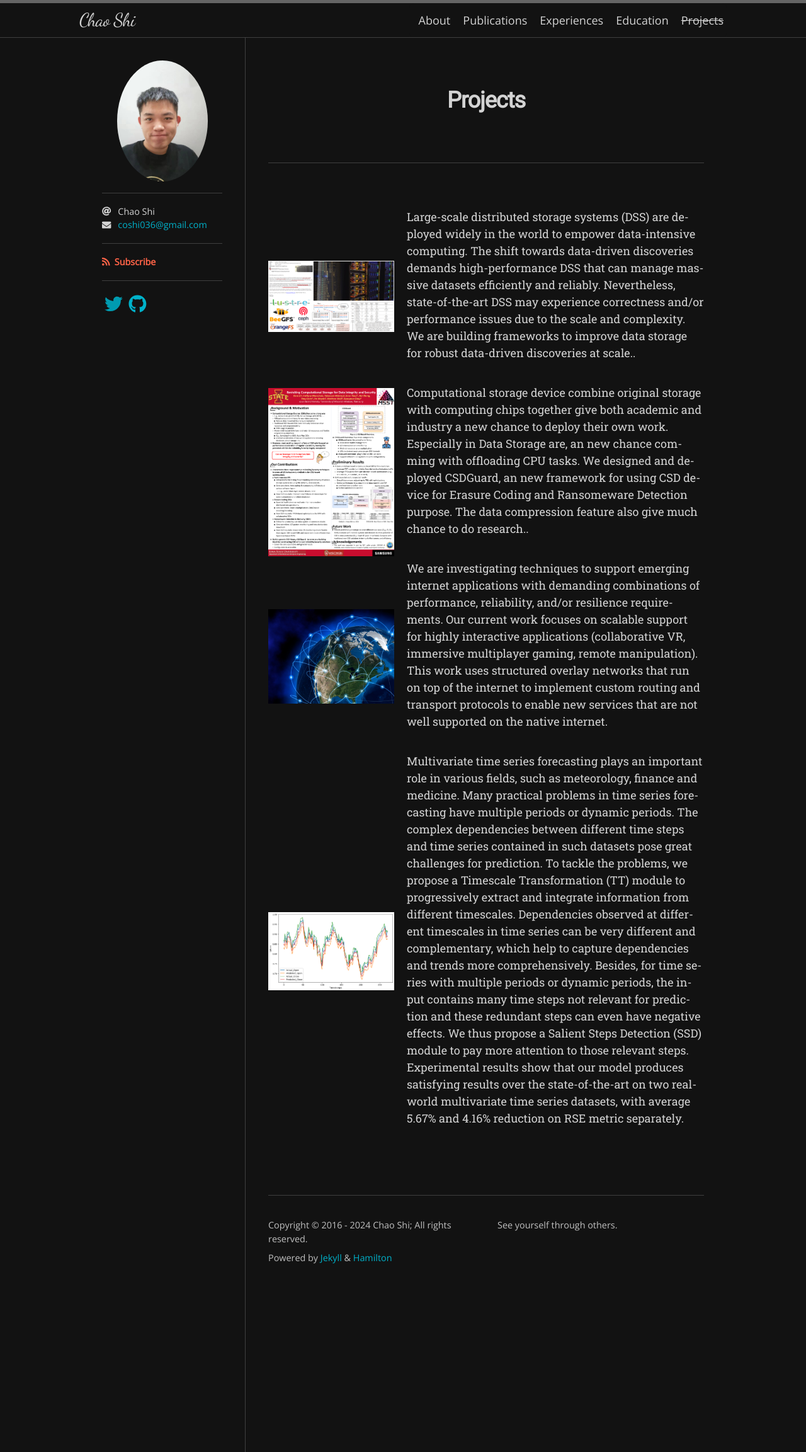
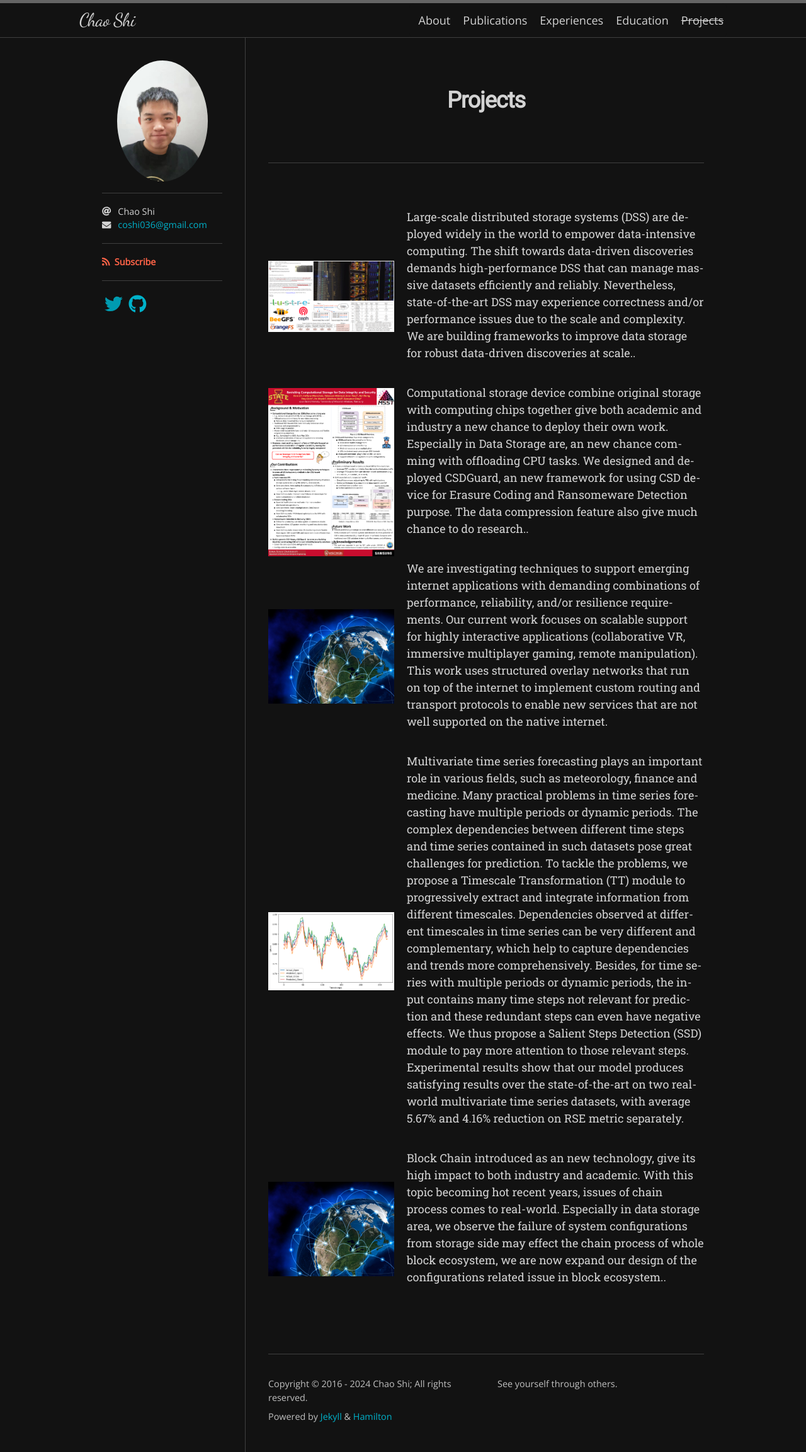
Before and after one commit to ChaoShi036/ChaoShi036.github.io, a Jekyll site: the page built from projects.md, in a window 1280 px wide. Shown: the whole page at 63% size. Built offline with Jekyll 4.4.1, drawn with Linux system fonts in a browser that asks for light colours; nearby versions of some CDN libraries; some web fonts are replaced.

Commit message:
Update projects.md

```diff
--- a/projects.md
+++ b/projects.md
@@ -24,3 +24,8 @@ This work uses structured overlay networks that run on top of the internet to im
   <img src="/mutifore.png" style="width: 200px; margin-right: 20px;">
   <p>Multivariate time series forecasting plays an important role in various fields, such as meteorology, finance and medicine. Many practical problems in time series forecasting have multiple periods or dynamic periods. The complex dependencies between different time steps and time series contained in such datasets pose great challenges for prediction. To tackle the problems, we propose a Timescale Transformation (TT) module to progressively extract and integrate information from different timescales. Dependencies observed at different timescales in time series can be very different and complementary, which help to capture dependencies and trends more comprehensively. Besides, for time series with multiple periods or dynamic periods, the input contains many time steps not relevant for prediction and these redundant steps can even have negative effects. We thus propose a Salient Steps Detection (SSD) module to pay more attention to those relevant steps. Experimental results show that our model produces satisfying results over the state-of-the-art on two real-world multivariate time series datasets, with average 5.67% and 4.16% reduction on RSE metric separately. </p>
 </div>
+
+<div style="display: flex; align-items: center;">
+  <img src="/globe_big.jpg" style="width: 200px; margin-right: 20px;">
+  <p>Block Chain introduced as an new technology, give its high impact to both industry and academic. With this topic becoming hot recent years, issues of chain process comes to real-world. Especially in data storage area, we observe the failure of system configurations from storage side may effect the chain process of whole block ecosystem, we are now expand our design of the configurations related issue in block ecosystem..  </p>
+</div>
```
